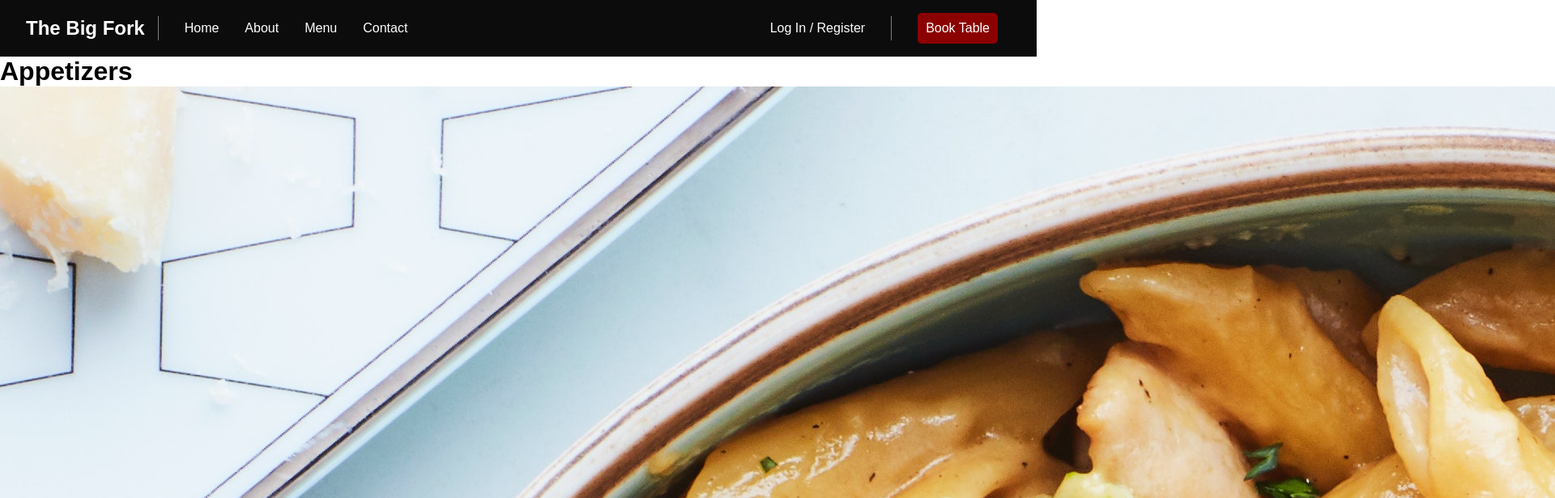
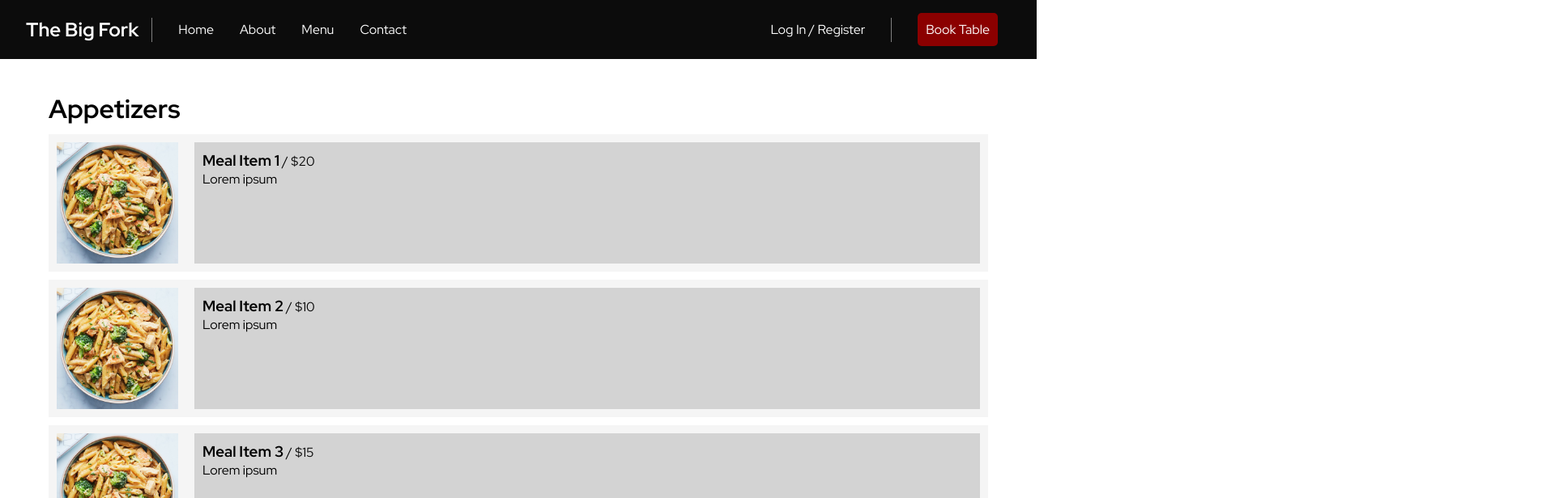
Before and after one commit to SEG3125-A/Group-13, a React (Create React App) app in the folder SEG-3125-Module7-React/: page /menu in a window 1280 px wide. Shown: the top 616 px of the page at 81% size, 1920 px wide, since content can reach past the window. Built offline with nearby package versions, Linux system fonts and the light colour scheme.

Commit message:
Update index.css

```diff
--- a/SEG-3125-Module7-React/src/index.css
+++ b/SEG-3125-Module7-React/src/index.css
@@ -1,3 +1,6 @@
+/* Red Hat Display font from Google */
+@import url('https://fonts.googleapis.com/css2?family=Red+Hat+Display:ital,wght@0,300..900;1,300..900&display=swap');
+
 * {
   font-family: "Red Hat Display", sans-serif;
   box-sizing: border-box;
@@ -10,3 +13,38 @@ a {
   color: unset;
   text-decoration: none;
 }
+
+
+.content {
+  max-width: 1200px; /* Positions the content near the middle of the page */
+  margin: auto;
+  padding: 20px;
+}
+
+/* --------------- Menu --------------- */
+
+.menu-category h1 {
+  margin-top: 20px;
+  margin-bottom: 10px;
+}
+
+.menu-item {
+  display: flex;
+  background-color: whitesmoke;
+  margin-bottom: 10px;
+}
+
+.menu-item div {
+  margin: 10px;
+}
+
+.menu-item-pic img {
+  max-height: 150px;
+  vertical-align: middle;
+}
+
+.menu-item-desc {
+  width: 100%;
+  background-color: lightgray;
+  padding: 10px;
+}
```
